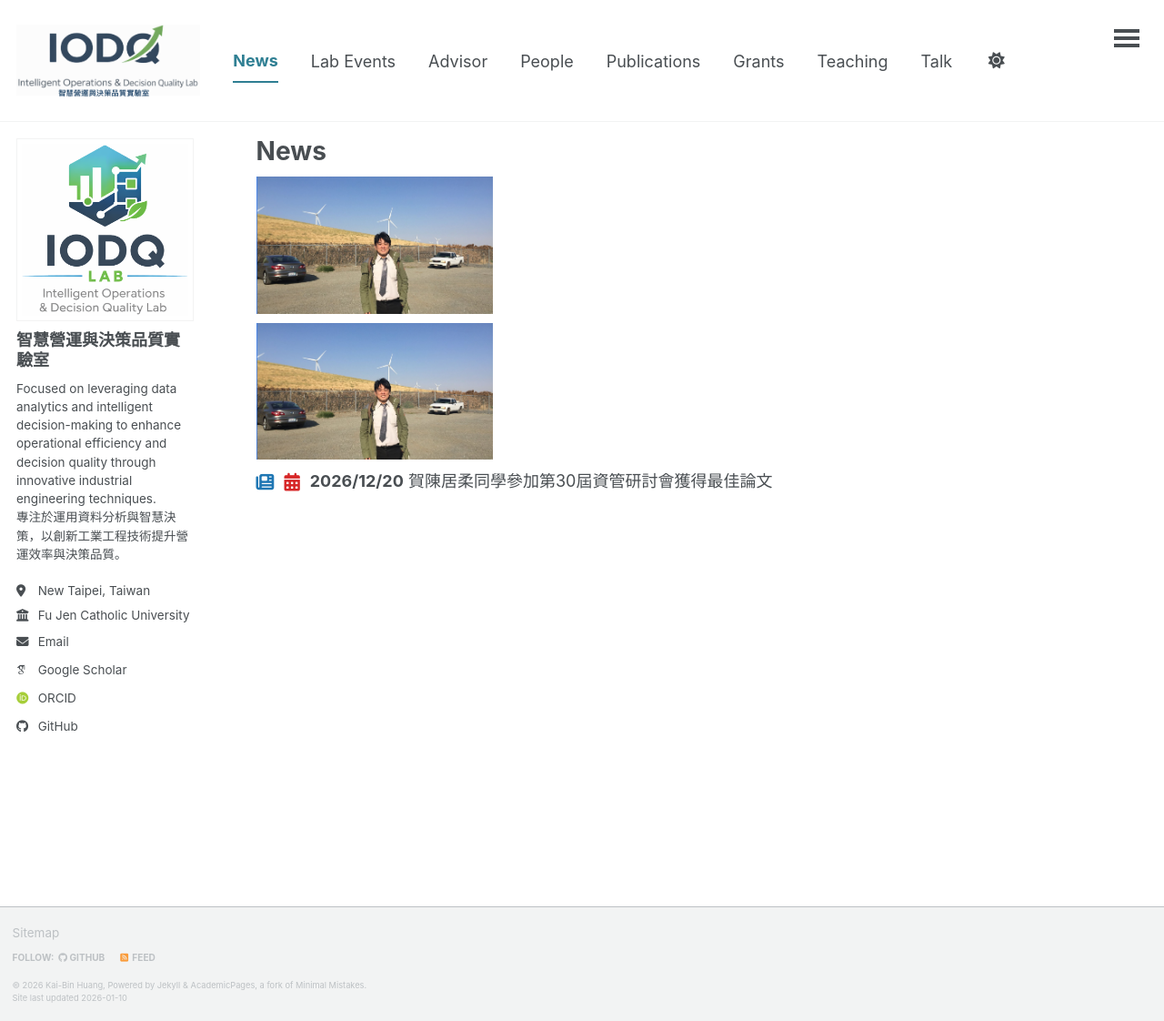
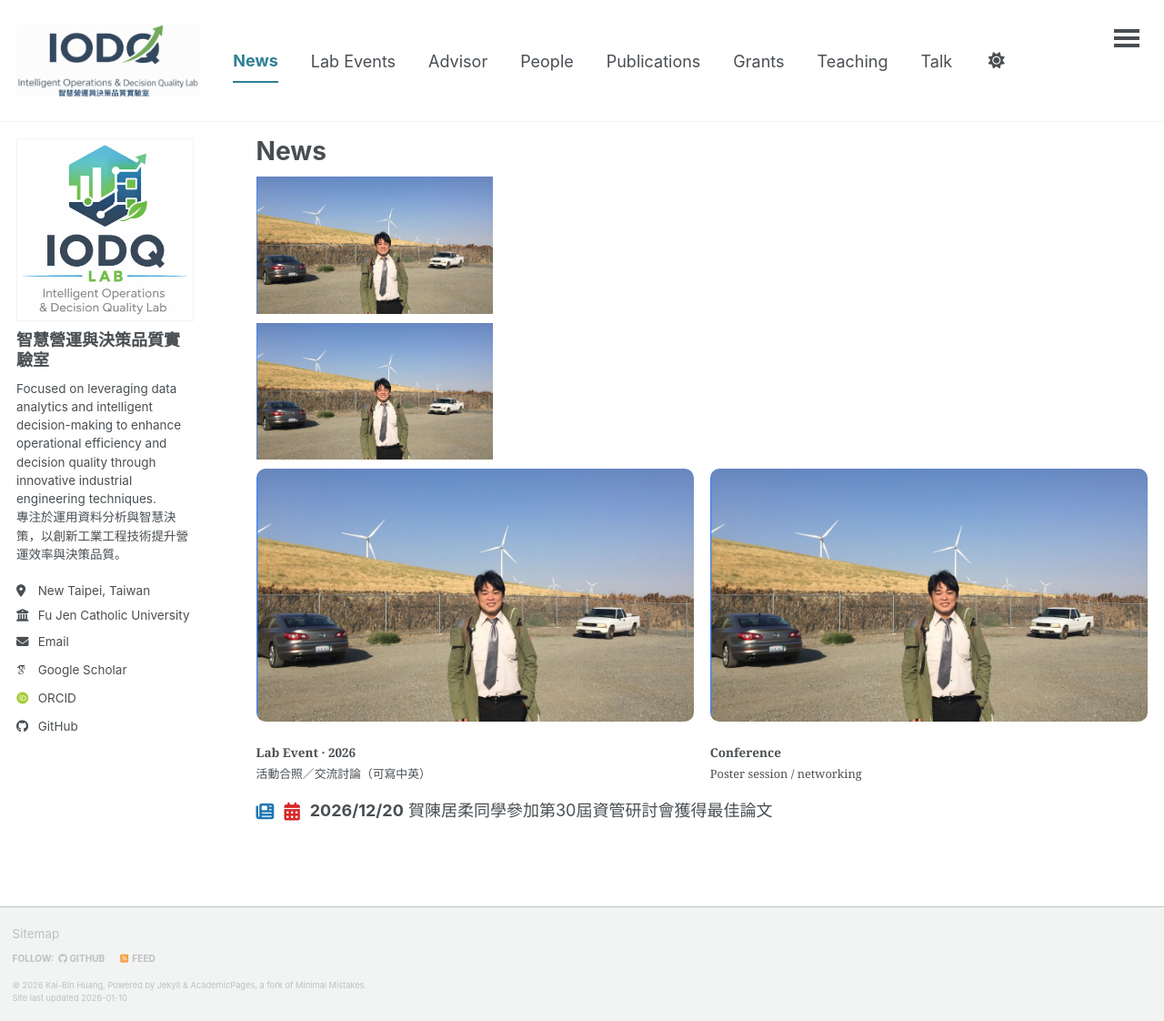
Before and after one commit to kbhuang188/kbhuang188.github.io, a Jekyll site: the page built from _pages/news.md, in a window 1280 px wide and 1122 px high. Shown: the whole window at 91% size. Built offline with Jekyll 4.4.1, drawn with Linux system fonts in a browser that asks for light colours; some web fonts are replaced; a script bundle is joined from its source files by our own code; library files that are not in the unit come from our copies.

Commit message:
Update news.md

```diff
--- a/_pages/news.md
+++ b/_pages/news.md
@@ -11,6 +11,28 @@ permalink: /news/
   <img src="/images/portrait-1.png" width="260">
 </div>
 
+<div class="photo-grid">
+  <figure class="photo-card">
+    <a href="/images/portrait-1.png">
+      <img src="/images/portrait-1.png" alt="Lab event 2026" loading="lazy">
+    </a>
+    <figcaption>
+      <div class="photo-title">Lab Event · 2026</div>
+      <div class="photo-desc">活動合照／交流討論（可寫中英）</div>
+    </figcaption>
+  </figure>
+
+  <figure class="photo-card">
+    <a href="/images/portrait-1.png">
+      <img src="/images/portrait-1.png" alt="Conference" loading="lazy">
+    </a>
+    <figcaption>
+      <div class="photo-title">Conference</div>
+      <div class="photo-desc">Poster session / networking</div>
+    </figcaption>
+  </figure>
+</div>
+
 <div class="news-meta">
   <i class="far fa-newspaper news-icon news-icon-news"></i>
   <i class="far fa-calendar-alt news-icon news-icon-date"></i>
```
